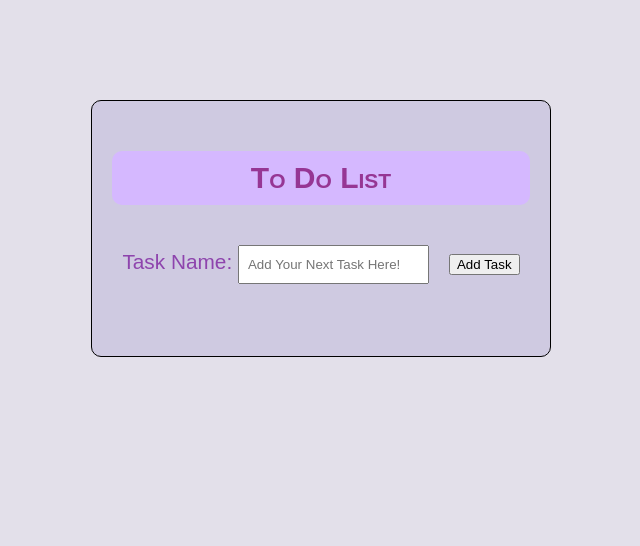
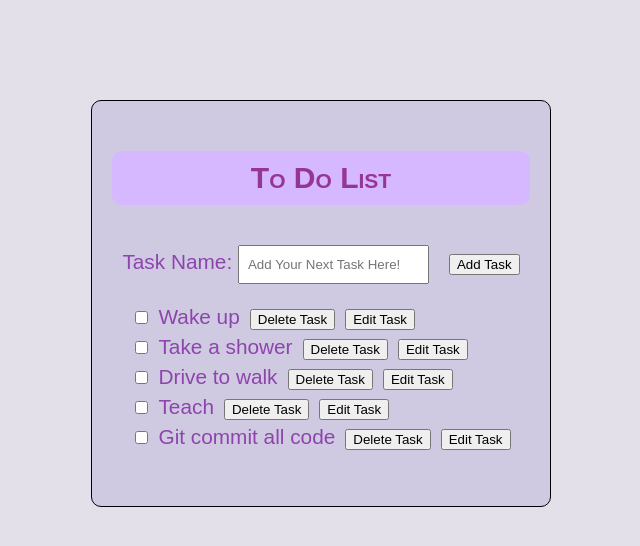
Before and after one commit to judycodes/techworks_todo, a React (Create React App) app: page / in a window 1280 px wide. Shown: the top 546 px of the page, without its empty margins (319-959 px from the left). Built offline with nearby package versions, Linux system fonts and the light colour scheme.

Commit message:
deleteTask function working

```diff
--- a/src/components/List.js
+++ b/src/components/List.js
@@ -6,13 +6,37 @@ class ToDoList extends Component {
         super();
         this.state = {
           todos: [
+            {
+                task: "Wake up",
+                completed: false
+              },
+              {
+                task: "Take a shower",
+                completed: false
+              },
+
+               {
+                task: "Drive to walk",
+                completed: false
+              },
+
+               {
+                task: "Teach",
+                completed: false
+              },
+
+               {
+                task: "Git commit all code",
+                completed: false
+              }
           ],
 
           currentToDo: {
-            id: Date.now(),
             task: "",
             completed: false
           },
+
+          id: 0
           }
         }
 
@@ -21,42 +45,57 @@ class ToDoList extends Component {
         //console.log(event.target.value); //this shows the input values as it is typed into the input text box
         this.setState({
           currentToDo : {
-            id: Date.now(),
             task: event.target.value,
             completed: false
         }
         });
       };
 
-      addItem = event => {
+      addTask = event => {
         event.preventDefault(); //stop propogation
         //refresh/rerendering is the default action
         //console.log("addItem fires!") //shows in console the addItem method being fired from the submission of form data
          this.setState({
            todos: [...this.state.todos, this.state.currentToDo],
 
-         });
+         },() => console.log(this.state.todos, 'todos list') //outputs prevstate of todos with current todo added
+         );
 
-         console.log(this.state.todos, 'todos list');
-         console.log(this.state.currentToDo, 'current to do')
       }
+
+      deleteTask =(event)  => { /// this index is the index of the element that you don't want
+            let index = parseInt(event.target.id);
+            console.log('deleteTask() accessed, ', index);
+          this.setState({
+            todos: this.state.todos.filter((task, todosIndex) => todosIndex !== index)// todosIndex is the index of all
+          })
+          console.log('this.state.todos after reassigning ', this.state.todos)
+    }
+
+    //     editTask = index => {
+
+    // }
 
 
 
+      //console.log(this.state.currentToDo, 'current to do')
+
     render(){
+
+
         return(<div className = "container">
         <div className = "parts" >
           <h1 className= "title">To Do List</h1>
-          <form className = "form" onSubmit = {this.addItem}>
+          <form className = "form" onSubmit = {this.addTask}>
             <label htmlFor = "taskName">Task Name: </label>
             <input onChange = {this.handleChange} name = "taskName" type = "text" placeholder = " Add Your Next Task Here!" />
             <button type = "submit">Add Task</button>
           </form>
 
           <ul className = "list">
-            {this.state.todos.map((todo) => {
+            {this.state.todos.map((todo, index) => {
                 return (
-                <ToDoTask todo = {todo}/>)})
+                <ToDoTask todo = {todo} id= {index} delete = {this.deleteTask} edit = {this.editTask}/> )})
             }
           </ul>
 
--- a/src/components/ToDoTask.js
+++ b/src/components/ToDoTask.js
@@ -2,7 +2,10 @@ import React, { Component } from 'react'
 
     const ToDoTask = (props) => {
 
+
+
         const todo = props.todo
+        console.log('todo in ToDoTask: ', todo.task)
         return(
 
                     <li>
@@ -10,8 +13,8 @@ import React, { Component } from 'react'
                         {todo.task}
 
                         <div className ="btnGroup">
-                            <button type="button"> Delete Task </button>
-                            <button type = "button">Edit Task</button>
+                            <button type="button" onClick={props.delete} id={props.id}> Delete Task </button>
+                            <button type = "button" onClick={props.edit} id={props.id}>Edit Task</button>
                         </div>
 
                     </li>
```
